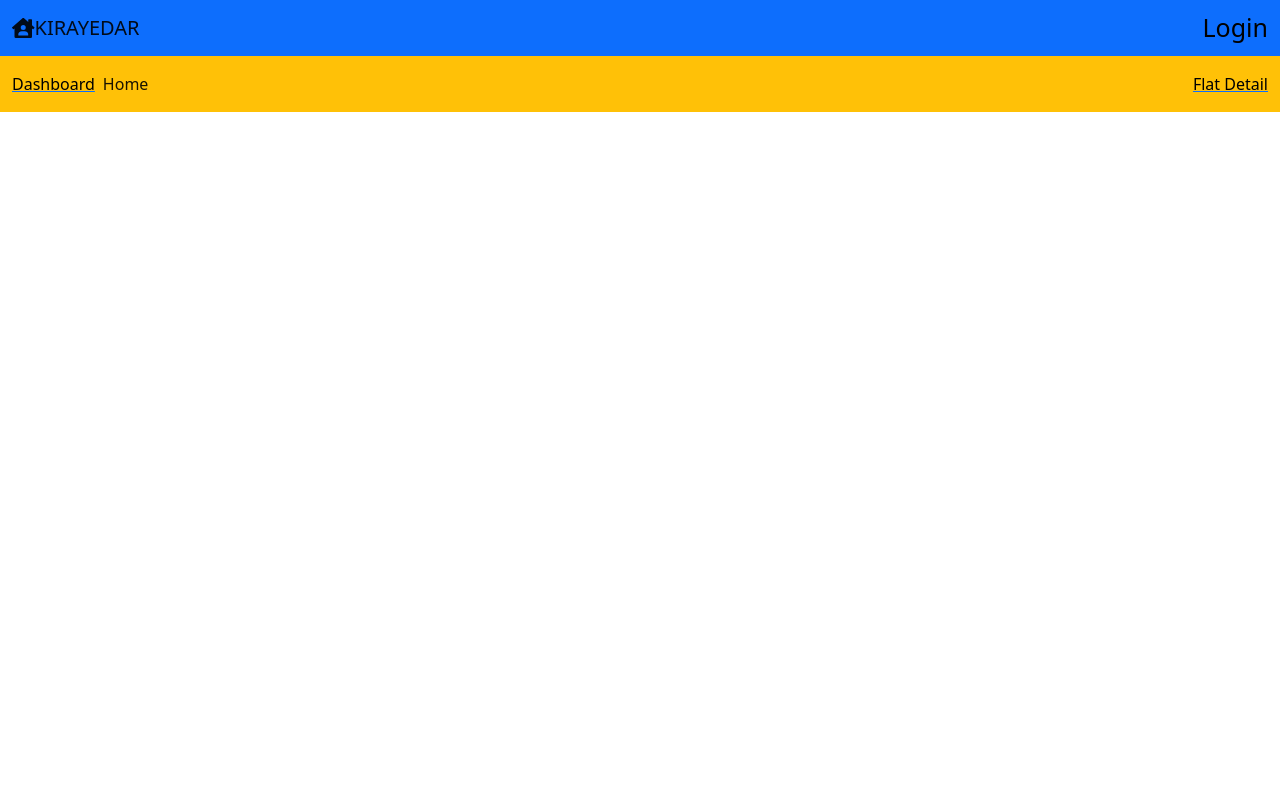
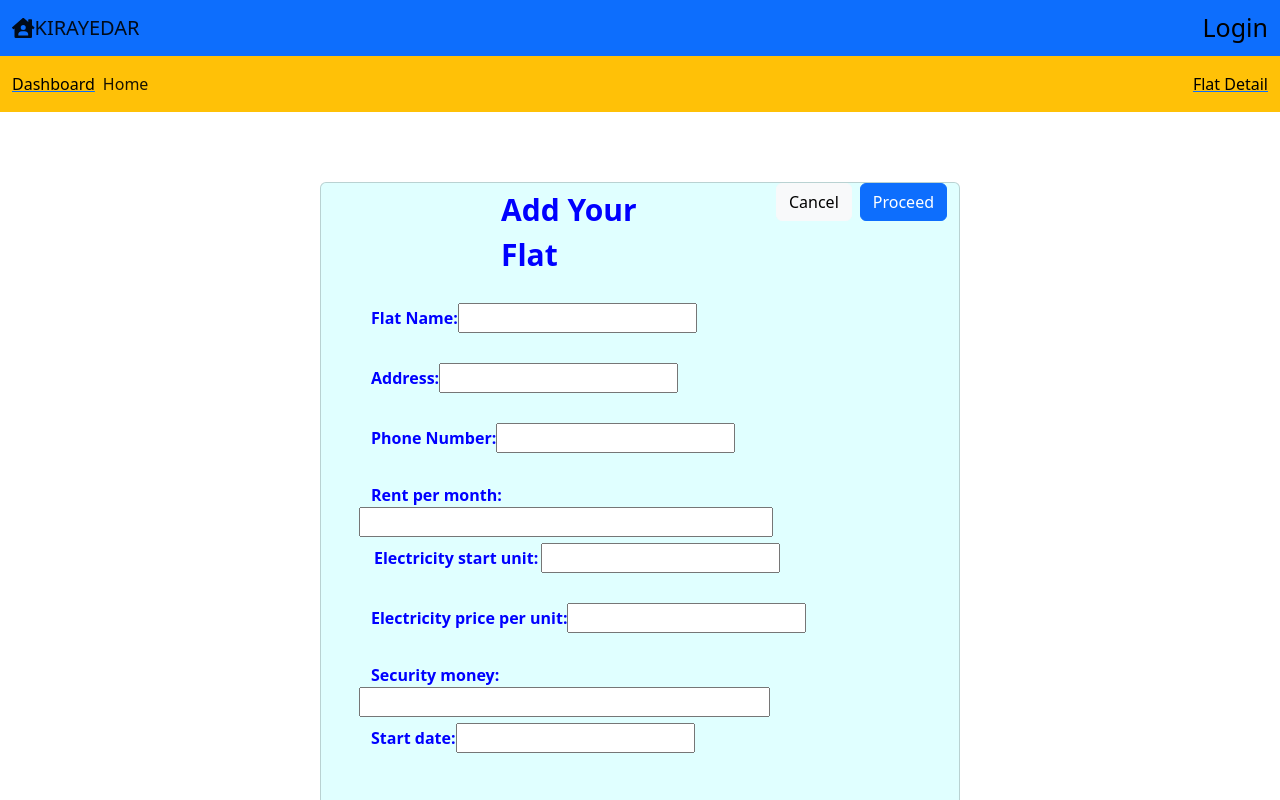
Before and after one commit to balramg7/ownerflats, a React (Create React App) app: page /addflat in a window 1280 px wide. Shown: the top 800 px of the page. Built offline with nearby package versions, Linux system fonts and the light colour scheme.

Commit message:
add file and changes

```diff
--- a/src/App.js
+++ b/src/App.js
@@ -6,6 +6,8 @@ import Login from "./component/content/Authentication/Login";
 import Signup from "./component/content/Authentication/Signup";
 import Info from "./component/content/FlatDetails/Info";
 import AddPayment from "./component/content/FlatDetails/PaymentHistory'/AddPayment";
+import AddRentHistory from "./component/content/FlatDetails/RentHistory/AddRentHistory";
+import AddFlat from "./component/content/FlatDetails/AddFlat";
 
 function App() {
     return (
@@ -18,6 +20,8 @@ function App() {
                     <Route path="/dashboard" element={<Dashboard />} />
                     <Route path="/info" element={<Info />} />
                     <Route path="/addpayment" element={<AddPayment />} />
+                    <Route path="/addrenthistory" element={<AddRentHistory />} />
+                    <Route path="/addflat" element={<AddFlat/>}/>
                 </Routes>
             </BrowserRouter>
         </>
--- a/src/component/content/Dashboard.js
+++ b/src/component/content/Dashboard.js
@@ -1,4 +1,5 @@
 import React from 'react'
+import { Link } from 'react-router-dom';
 
 export default function Dashboard() {
   return (
@@ -41,8 +42,24 @@ export default function Dashboard() {
       </tbody>
       </table>
       </div>
-      <div>
-        <button className="btn btn-primary my-3">ADD</button>
+      <div className="container-fluid d-flex justify-content-end">
+      <Link to="/addflat">
+        <div
+          style={{
+            type: "btn btn-bold",
+            position: "end",
+            top: "20px",
+            left: "700%",
+            right:"100px",
+            color: "black",
+            fontSize: "16px",
+            backgroundColor: "blue",
+            margin: "4px"
+          }}
+        >
+          Add
+        </div>
+      </Link>
       </div>
 
     </>
--- /dev/null
+++ b/src/component/content/FlatDetails/AddFlat.js
@@ -0,0 +1,162 @@
+import React from 'react'
+
+export default function AddFlat() {
+    return (
+        <>
+      <div
+        className="card"
+        style={{
+          width: "50%",
+          height: "100vh",
+          marginLeft: "auto",
+          marginRight: "auto",
+          marginTop: "70px",
+          position: "relative",
+          backgroundColor: "lightcyan"
+        }}
+      >
+        <span
+          className="fw-bold"
+          style={{
+            fontSize: "30px",
+            width: "200px",
+            color: "blue",
+            position: "absolute",
+            top: "4px",
+            left: "180px",
+          }}
+        >
+          Add Your Flat
+        </span>
+        <form>
+          <div className="form-group">
+            <div
+              className="row-1"
+              style={{
+                position: "absolute",
+                top: "120px",
+                left: "50px",
+                color: "blue",
+              }}
+            >
+              <label className="mb-2" htmlFor="date">
+                <b>Flat Name: {""}</b>
+              </label>
+              <input text="Date"/>
+            </div>
+            <div
+              className="row-2"
+              style={{
+                position: "absolute",
+                top: "180px",
+                left: "50px",
+                color: "blue",
+              }}
+            >
+              <label className="mb-2" htmlFor="name">
+                <b>Address:</b>
+              </label>
+              <input/>
+            </div>
+
+            <div
+              className="row-3"
+              style={{
+                position: "absolute",
+                top: "240px",
+                left: "50px",
+                color: "blue",
+              }}
+            >
+              <label className="mb-10" htmlFor="amount">
+                <b>Phone Number:</b>
+              </label>
+              <input/>
+            </div>
+
+            <div
+              className="row"
+              style={{
+                position: "absolute",
+                top: "300px",
+                left: "50px",
+                color: "blue",
+              }}
+            >
+              <label className="mt-12" htmlFor="transactionmethod">
+                <b>Rent per month:</b>
+              </label>
+              <input/>
+              </div>
+              <div
+              className="row-3"
+              style={{
+                position: "absolute",
+                top: "360px",
+                left: "50px",
+                color: "blue",
+              }}
+            >
+              <label className="mb-10" htmlFor="amount" style={{margin:"3px"}}>
+                <b>Electricity start unit:</b>
+              </label>
+              <input/>
+            </div>
+            <div
+              className="row-3"
+              style={{
+                position: "absolute",
+                top: "420px",
+                left: "50px",
+                color: "blue",
+              }}
+            >
+              <label className="mb-10" htmlFor="amount">
+                <b>Electricity price per unit:</b>
+              </label>
+              <input/>
+            </div>
+            <div
+              className="row"
+              style={{
+                position: "absolute",
+                top: "480px",
+                left: "50px",
+                color: "blue",
+              }}
+            >
+              <label className="mt-12" htmlFor="transactionmethod">
+                <b>Security money:</b>
+              </label>
+              <input/>
+              </div>
+              <div
+              className="row-3"
+              style={{
+                position: "absolute",
+                top: "540px",
+                left: "50px",
+                color: "blue",
+              }}
+            >
+              <label className="mb-10" htmlFor="amount">
+                <b>Start date:</b>
+              </label>
+              <input/>
+            </div>
+
+            <div className="container-fluid mr-3 d-flex flex-row-5 justify-content-end">
+                <button type="button" className="btn btn-light mx-2">
+                    Cancel
+                </button>
+                <button type="button" className="btn btn-primary">
+                    Proceed
+                </button>
+                </div>
+        </div>
+
+        </form>
+      </div>
+</>
+    )
+}
--- a/src/component/content/FlatDetails/Info.js
+++ b/src/component/content/FlatDetails/Info.js
@@ -59,10 +59,10 @@ export default function Info() {
                 </button>
             </div>
             <div>
-                <table className="table striped bordered hover">
+                <table className="table table-bordered">
                     <thead style={{ backgroundColor: "blue" }}>
                         <tr>
-                            <th scope="col mx-3">Date</th>
+                            <th scope="col mx-3"colSpan="1">Date</th>
                             <th scope="col">Name</th>
                             <th scope="col">Amount Paid</th>
                         </tr>
@@ -81,12 +81,26 @@ export default function Info() {
                 <button type="button" className="btn btn-primary mx-2">
                     + Add Result
                 </button>
-                <button type="button" className="btn btn-primary">
-                    View all
-                </button>
+                <Link to="/addrenthistory">
+        <div
+          style={{
+            type: "btn btn-bold",
+            position: "end",
+            top: "20px",
+            left: "700%",
+            right:"100px",
+            color: "black",
+            fontSize: "16px",
+            backgroundColor: "blue",
+            margin: "4px"
+          }}
+        >
+          View All
+        </div>
+      </Link>
             </div>
             <div>
-                <table className="table striped bordered hover">
+                <table className="table table-bordered">
                     <thead style={{ backgroundColor: "blue" }}>
                         <tr>
                             <th scope="col mx-3">Date</th>
--- /dev/null
+++ b/src/component/content/FlatDetails/RentHistory/AddRentHistory.js
@@ -0,0 +1,41 @@
+import React from 'react'
+
+export default function AddRentHistory() {
+    return (
+        <>
+            <div className="container-fluid mr-3 d-flex my-3 flex-row-5 justify-content-end">
+                    <button type="button" className="btn btn-light mx-2">+ Add Result</button>
+                    <button type="button" className="btn btn-primary">Close</button>
+            </div>
+            <div>
+                <table className="table table-bordered">
+                    <thead style={{ backgroundColor: "blue" }}>
+                        <tr>
+                            <th scope="col mx-3">Date</th>
+                            <th scope="col">Flat No.</th>
+                            <th scope="col">Rent Amount</th>
+                            <th scope="col">
+                                Electricity
+                                <th scope="col">Units</th>
+                                <th scope="col">Price</th>
+                            </th>
+                            <th scope="col">Total</th>
+                        </tr>
+                    </thead>
+                    <tbody>
+                        <tr>
+                            <th scope="row">dd/mm/yyyy</th>
+                            <td>Kartikey</td>
+                            <td>2000</td>
+                            <td>
+                                <td>20</td>
+                                <td>200</td>
+                            </td>
+                            <td>2000</td>
+                        </tr>
+                    </tbody>
+                </table>
+            </div>
+        </>
+    )
+}
```
